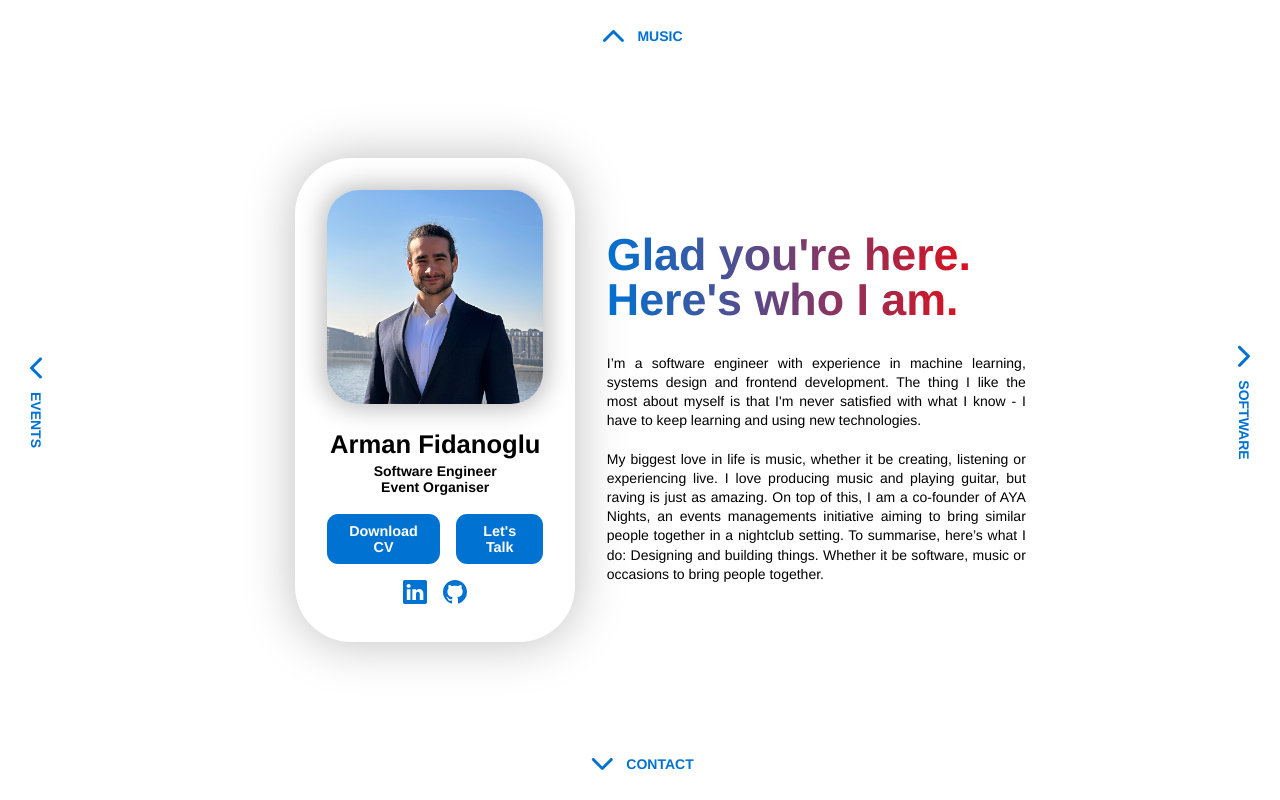
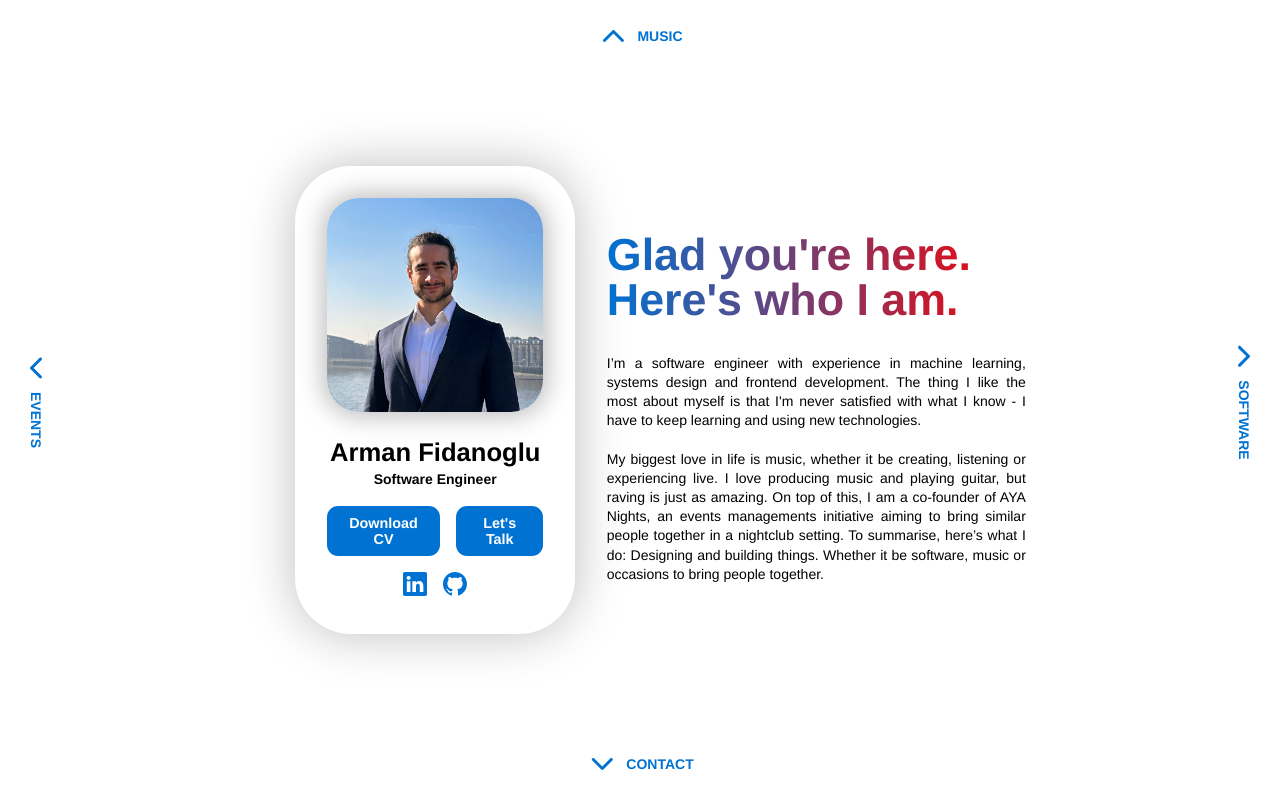
Before and after one commit to Armanfidan/armanfidan.github.io, a React (Create React App) app: page / in a window 1280 px wide. Built offline with nearby package versions, Linux system fonts and the light colour scheme.

Commit message:
Removed event manager from home screen

```diff
--- a/src/components/events/Events.tsx
+++ b/src/components/events/Events.tsx
@@ -19,10 +19,10 @@ function Events() {
             <div id="aya-content">
                 <h2>Event Management</h2>
                 <p>
-                    As a partner in the event management initiative, <b style={{color: 'var(--colour-primary-light)'}}>AYA Nights</b>, I organise nightclub events in various
-                    popular venues across London.
+                    In my free time, I work on my event management initiative, <b style={{color: 'var(--colour-primary-light)'}}>AYA Nights</b>,
+                    where I organise nightclub events in various popular venues across London.
                     By partnering with high-end venues and designing a welcoming and lively space,
-                    we create a friendly atmosphere where a diverse crowd of young professionals can get together and
+                    we create a friendly atmosphere where a diverse crowd of students and young professionals can get together and
                     party.
                 </p>
                 <h3>Our Vision and Mission</h3>
--- a/src/components/home/Home.tsx
+++ b/src/components/home/Home.tsx
@@ -59,7 +59,7 @@ function Home() {
                     <img src={require("../../assets/me.png")} alt="Me"/>
                 </div>
                 <h2>Arman Fidanoglu</h2>
-                <h4 className="text-light">Software Engineer<br/>Event Organiser</h4>
+                <h4 className="text-light">Software Engineer</h4>
                 <HomeButtons/>
                 <Socials/>
             </div>
```
